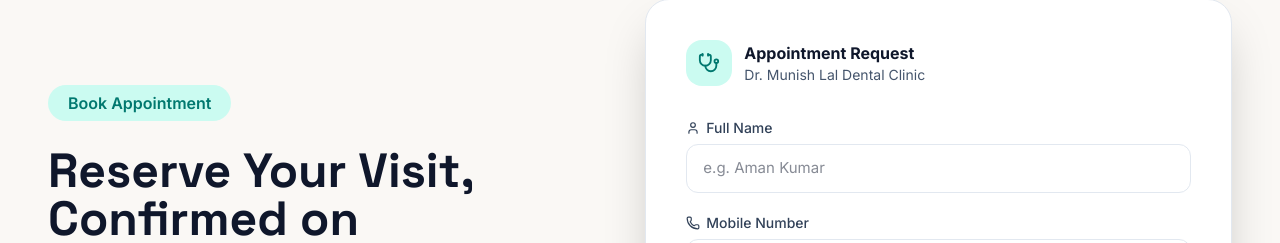
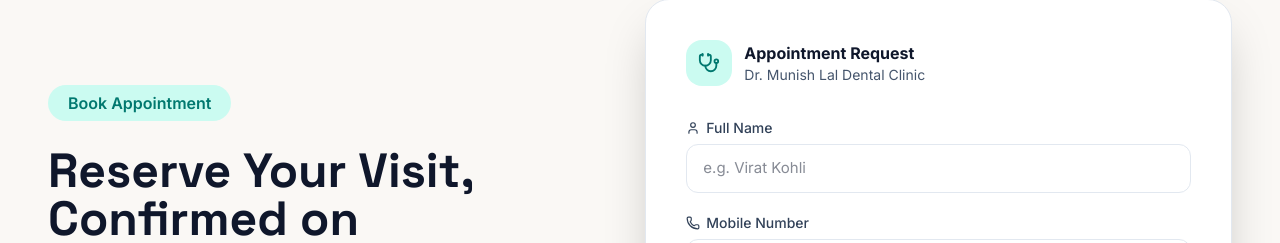
Before and after one commit to bitsbytes20/munish-lal-dental-clinic, a Next.js app: page / in a window 1280 px wide. Shown: the part 8375-8618 px from the top of the page. Built offline with nearby package versions, Linux system fonts and the light colour scheme.

Commit message:
updated name

```diff
--- a/components/sections/appointment-form.tsx
+++ b/components/sections/appointment-form.tsx
@@ -189,7 +189,7 @@ export default function AppointmentForm() {
               <Field label="Full Name" icon={User} error={errors.name}>
                 <input
                   type="text"
-                  placeholder="e.g. Aman Kumar"
+                  placeholder="e.g. Virat Kohli"
                   value={form.name}
                   onChange={(e) => update("name", e.target.value)}
                   className={inputClass(errors.name)}
```
